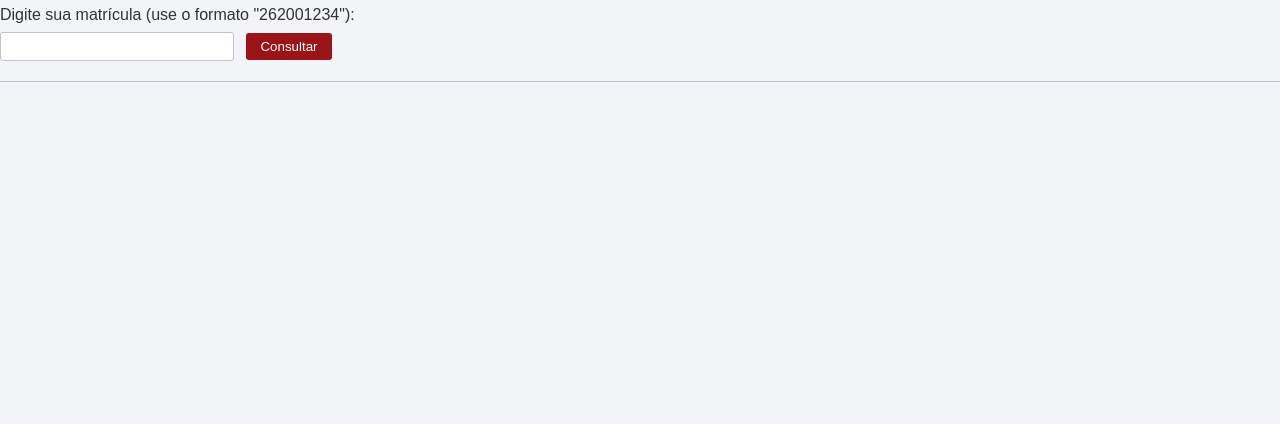
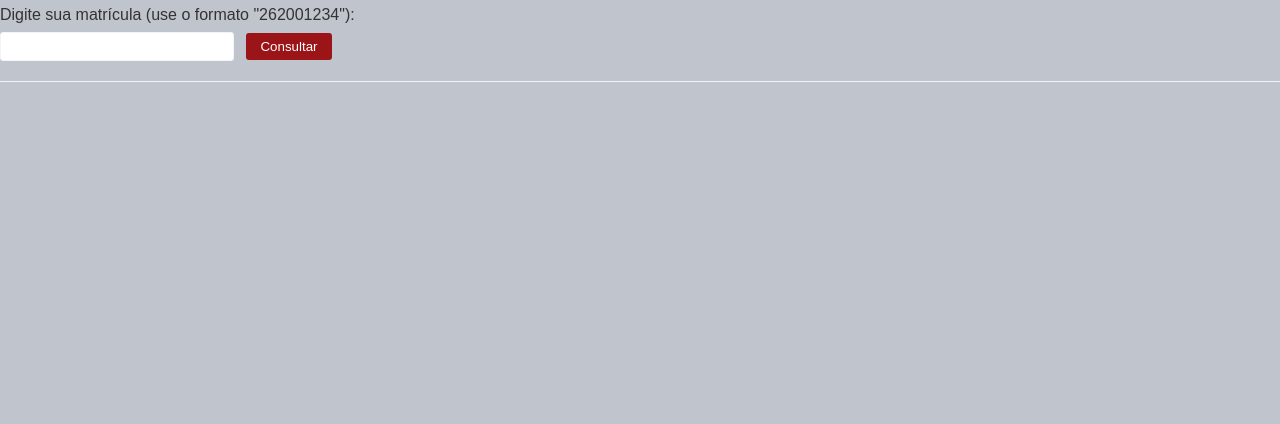
Before and after one commit to unipacgv/integrador, a plain HTML site: page index.html in a window 1280 px wide. Shown: the part 376-800 px from the top of the page. Drawn offline with Linux system fonts and the light colour scheme.

Commit message:
Update index.html

```diff
--- a/index.html
+++ b/index.html
@@ -7,8 +7,8 @@
         :root {
             --vermelho: #9b1518;   /* tom do UNIPAC */
             --azul: #00558b;       /* tom do texto Governador Valadares */
-            --cinza-fundo: #f2f4f7;
-            --cinza-borda: #c0c4cc;
+            --cinza-fundo: #c0c4cc;
+            --cinza-borda: #f2f4f7;
         }
 
         body {
```
